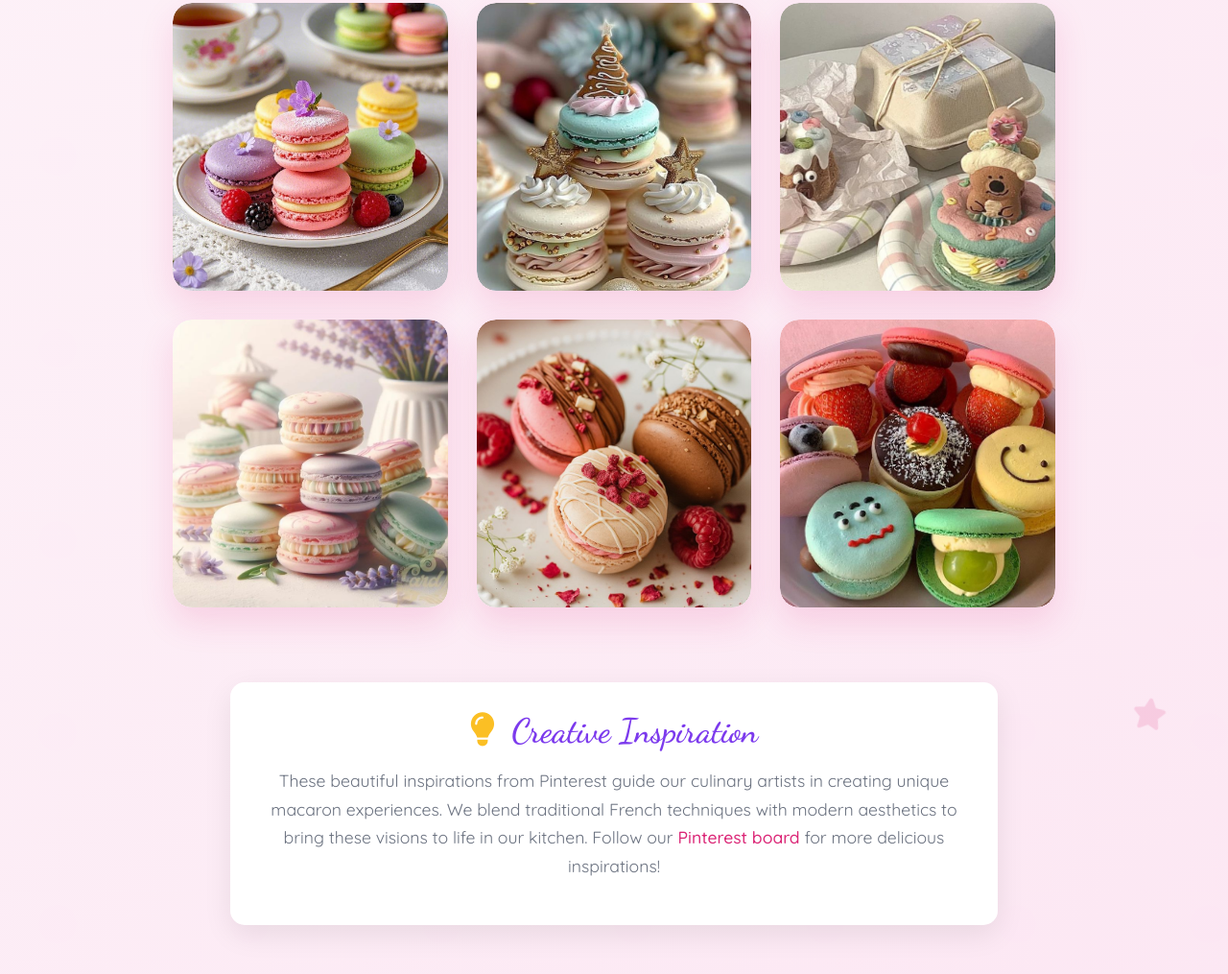
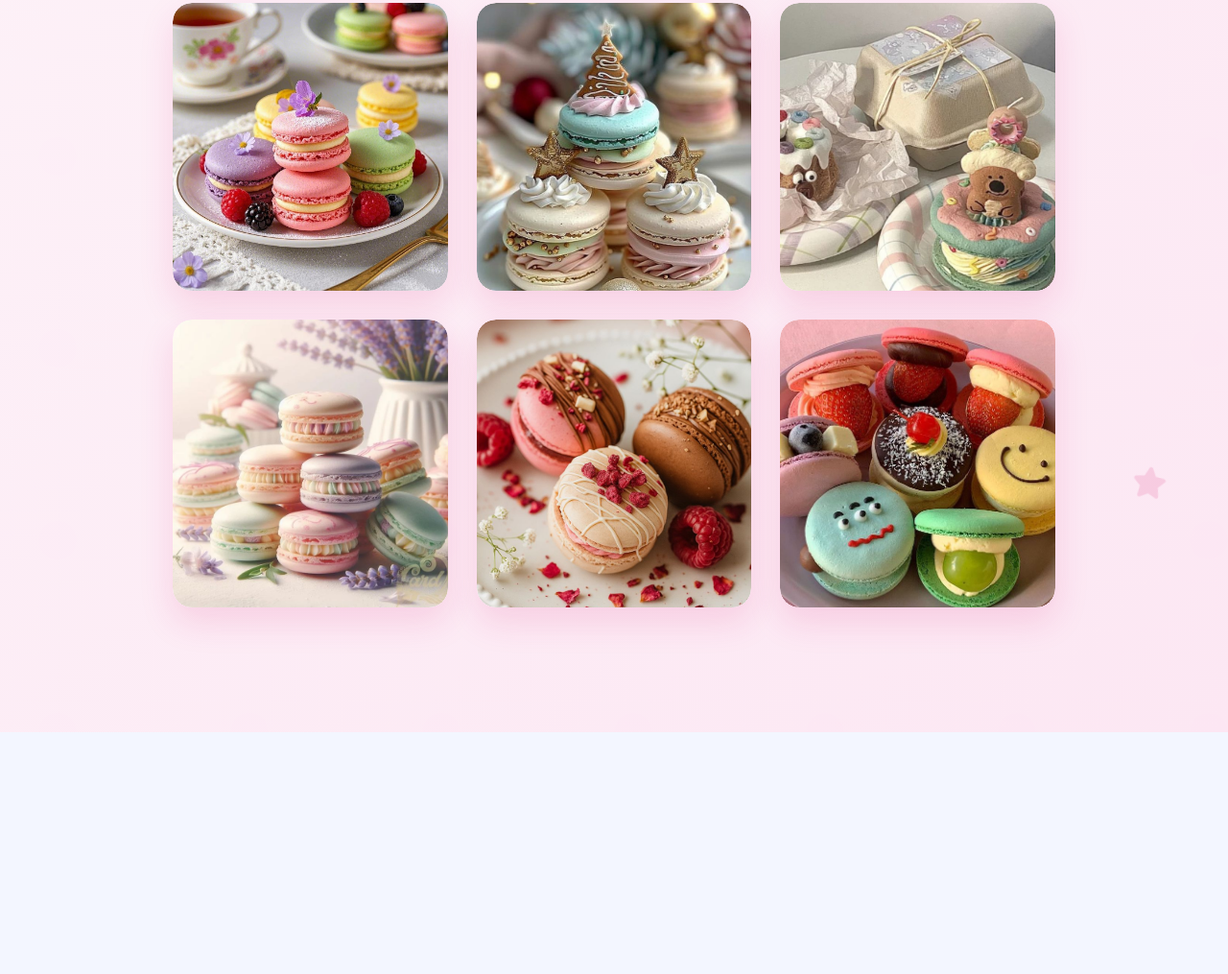
Before and after one commit to phonsap-kl/mamacarons, a plain HTML site: page Support.html in a window 1280 px wide. Shown: the part 479-1494 px from the top of the page at 96% size. After the commit the page ends 1242 px from the top, so only its background shows below. Drawn offline with Linux system fonts and the light colour scheme.

Commit message:
Update Support.html

```diff
--- a/Support.html
+++ b/Support.html
@@ -315,18 +315,7 @@
                     </div>
 
                     <!-- Inspiration Note -->
-                    <div class="text-center mt-5">
-                        <div style="background: white; padding: 30px; border-radius: 15px; box-shadow: 0 10px 30px rgba(0,0,0,0.08); max-width: 800px; margin: 0 auto;">
-                            <h3 style="color: #7c3aed; font-family: 'Dancing Script', cursive; font-size: 2.2rem; margin-bottom: 15px;">
-                                <i class="fas fa-lightbulb mr-2" style="color: #fbbf24;"></i> Creative Inspiration
-                            </h3>
-                            <p style="color: #6b7280; font-family: 'Quicksand', sans-serif; font-size: 1.1rem; line-height: 1.7;">
-                                These beautiful inspirations from Pinterest guide our culinary artists in creating unique macaron experiences.
-                                We blend traditional French techniques with modern aesthetics to bring these visions to life in our kitchen.
-                                Follow our <a href="#" style="color: #db2777; text-decoration: none; font-weight: 500;">Pinterest board</a> for more delicious inspirations!
-                            </p>
-                        </div>
-                    </div>
+
                 </div>
             </div>
         </div>
```
